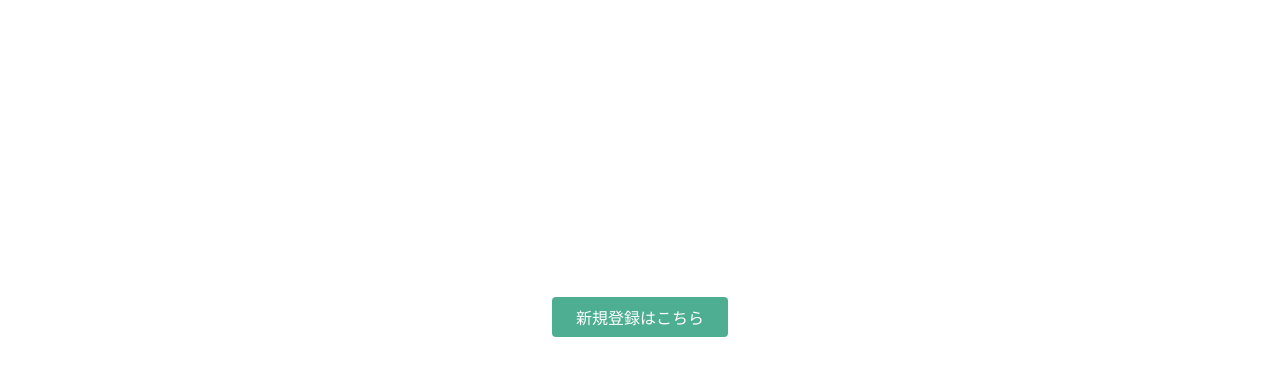
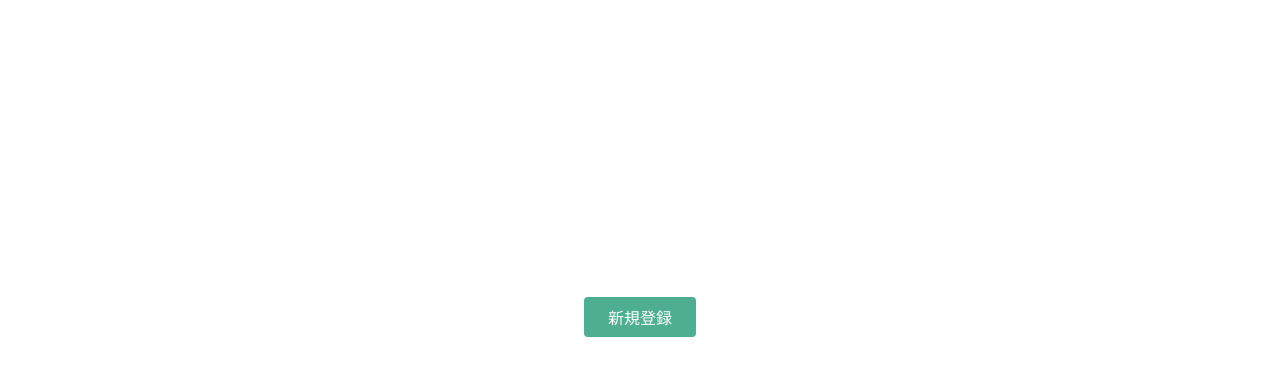
Before and after one commit to Seitoo/seito, a plain HTML site: page index.html in a window 1280 px wide. Shown: the part 135-522 px from the top of the page. Drawn offline with Linux system fonts and the light colour scheme.

Commit message:
update: index.html を編集

```diff
--- a/index.html
+++ b/index.html
@@ -26,7 +26,7 @@
       <h1>LEARN TO CODE.<br>LEARN TO BE CREATIVE.</h1>
       <p>Progateはオンラインプログラミング学習サービスです。<br>初心者にもやさしいスライドとレッスンで、ウェブサービスを作りながらプログラミングを学んでいきましょう。</p>
       <div class="btn-wrapper">
-        <a href="#" class="btn signup">新規登録はこちら</a>
+        <a href="#" class="btn signup">新規登録</a>
         <p>or</p>
         <a href="#" class="btn facebook"><span class="fa fa-facebook"></span>Facebookで登録</a>
         <a href="#" class="btn twitter"><span class="fa fa-twitter"></span>Twitterで登録</a>
```
